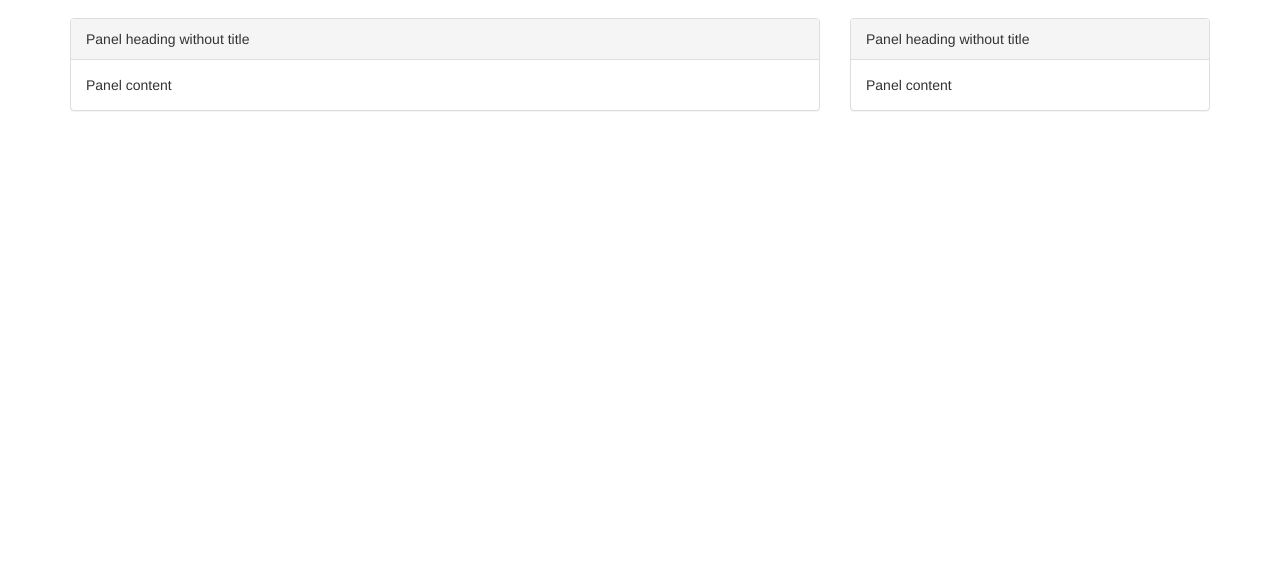
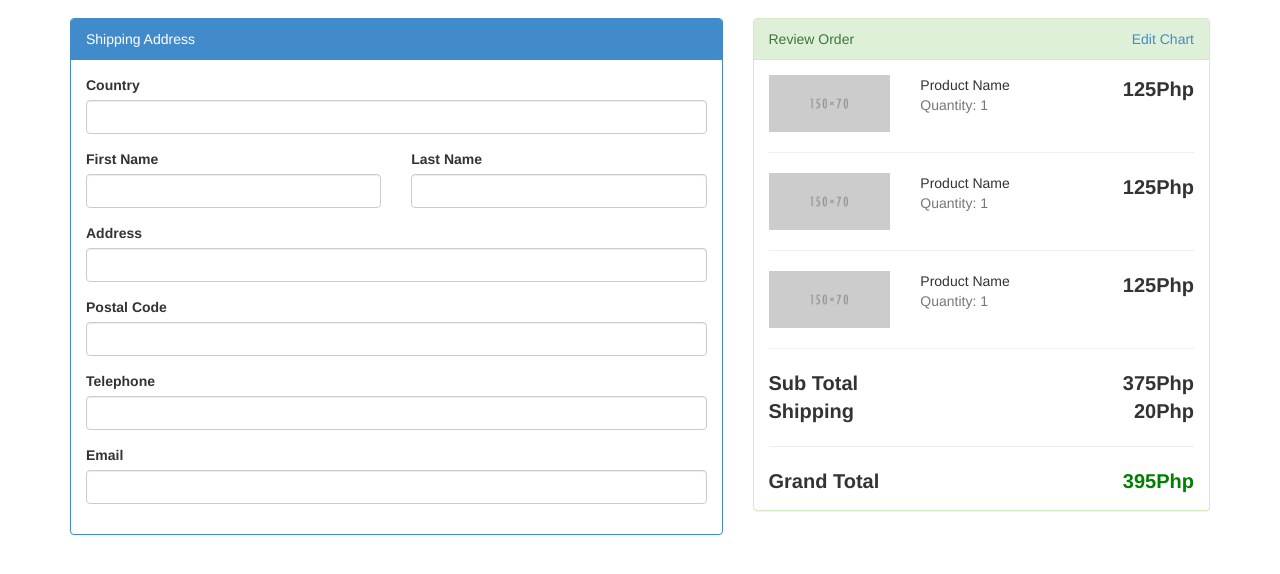
Before and after one commit to franzdimaapi/DressMyPC-UI, a plain HTML site: page checkout.html in a window 1280 px wide. Shown: the part 54-628 px from the top of the page. Drawn offline with Linux system fonts and the light colour scheme.

Commit message:
Edit Checkout.html

```diff
--- a/checkout.html
+++ b/checkout.html
@@ -76,19 +76,150 @@
     <!-- Content-->
     <div class="container">
       <div class="row">
-        <div class="col-md-8 col-sm-8 col-xs-12">
-          <div class="panel panel-default">
-            <div class="panel-heading">Panel heading without title</div>
+        <div class="col-md-7 col-sm-7 col-xs-12">
+        <!-- Adress Panel -->
+          <div class="panel panel-primary">
+            <div class="panel-heading">Shipping Address</div>
             <div class="panel-body">
-              Panel content
+              <form>
+                <div class="row">
+                  <div class="col-md-12 col-sm-12 col-xs-12">
+                    <div class="form-group">
+                      <label>Country</label>
+                      <input type="text" class="form-control">
+                    </div>
+                  </div>
+                </div>
+                <div class="row">
+                  <div class="col-md-6 col-sm-6 col-xs-12">
+                    <div class="form-group">
+                      <label>First Name</label>
+                      <input type="text" class="form-control">
+                    </div>
+                  </div>
+                  <div class="col-md-6 col-sm-6 col-xs-12">
+                    <div class="form-group">
+                      <label>Last Name</label>
+                      <input type="text" class="form-control">
+                    </div>
+                  </div>
+                </div>
+                <div class="row">
+                  <div class="col-md-12 col-sm-12 col-xs-12">
+                    <div class="form-group">
+                      <label>Address</label>
+                      <input type="text" class="form-control">
+                    </div>
+                  </div>
+                </div>
+                <div class="row">
+                  <div class="col-md-12 col-sm-12 col-xs-12">
+                    <div class="form-group">
+                      <label>Postal Code</label>
+                      <input type="text" class="form-control">
+                    </div>
+                  </div>
+                </div>
+                <div class="row">
+                  <div class="col-md-12 col-sm-12 col-xs-12">
+                    <div class="form-group">
+                      <label>Telephone</label>
+                      <input type="text" class="form-control">
+                    </div>
+                  </div>
+                </div>
+                <div class="row">
+                  <div class="col-md-12 col-sm-12 col-xs-12">
+                    <div class="form-group">
+                      <label>Email</label>
+                      <input type="email" class="form-control">
+                    </div>
+                  </div>
+                </div>
+              </form>
             </div>
           </div>
+          <!-- End Address Panel -->
+
+          <!-- Payment -->
+
+          <!-- End Payment -->
         </div>
-        <div class="col-md-4 col-sm-4 col-xs-12">
-          <div class="panel panel-default">
-            <div class="panel-heading">Panel heading without title</div>
+
+        <div class="col-md-5 col-sm-5 col-xs-12">
+          <div class="panel panel-success">
+            <div class="panel-heading">
+              <span class="pull-right"><a href="#">Edit Chart</a></span>
+              Review Order
+            </div>
             <div class="panel-body">
-              Panel content
+              <div class="row">
+                <div class="col-md-4 col-sm-4">
+                  <img src="img/150x70.png" style="width:100%">
+                </div>
+                <div class="col-md-6 col-sm-6">
+                  <span style="font-size:14px">Product Name</span>
+                  <br>
+                  <span style="color:rgba(99,95,95,0.86);">Quantity: 1</span>
+                </div>
+                <div class="col-md-2 col-sm-2">
+                  <span class="pull-right" style="font-weight:bold;font-size:20px">125Php</span>
+                </div>
+              </div>
+              <hr>
+              <div class="row">
+                <div class="col-md-4 col-sm-4">
+                  <img src="img/150x70.png" style="width:100%">
+                </div>
+                <div class="col-md-6 col-sm-6">
+                  <span style="font-size:14px">Product Name</span>
+                  <br>
+                  <span style="color:rgba(99,95,95,0.86);">Quantity: 1</span>
+                </div>
+                <div class="col-md-2 col-sm-2">
+                  <span class="pull-right" style="font-weight:bold;font-size:20px">125Php</span>
+                </div>
+              </div>
+              <hr>
+              <div class="row">
+                <div class="col-md-4 col-sm-4">
+                  <img src="img/150x70.png" style="width:100%">
+                </div>
+                <div class="col-md-6 col-sm-6">
+                  <span style="font-size:14px">Product Name</span>
+                  <br>
+                  <span style="color:rgba(99,95,95,0.86);">Quantity: 1</span>
+                </div>
+                <div class="col-md-2 col-sm-2">
+                  <span class="pull-right" style="font-weight:bold;font-size:20px">125Php</span>
+                </div>
+              </div>
+              <hr>
+              <div class="row">
+                <div class="col-md-6 col-sm-6">
+                  <span style="font-weight:bold;font-size:20px">Sub Total</span>
+                </div>
+                <div class="col-md-6 col-sm-6">
+                  <span class="pull-right" style="font-weight:bold;font-size:20px">375Php</span>
+                </div>
+              </div>
+              <div class="row">
+                <div class="col-md-6 col-sm-6">
+                  <span style="font-weight:bold;font-size:20px">Shipping</span>
+                </div>
+                <div class="col-md-6 col-sm-6">
+                  <span class="pull-right" style="font-weight:bold;font-size:20px">20Php</span>
+                </div>
+              </div>
+              <hr>
+              <div class="row">
+                <div class="col-md-6 col-sm-6">
+                  <span style="font-weight:bold;font-size:20px">Grand Total</span>
+                </div>
+                <div class="col-md-6 col-sm-6">
+                  <span class="pull-right" style="font-weight:bold;font-size:20px;color:green">395Php</span>
+                </div>
+              </div>
             </div>
           </div>
         </div>
```
